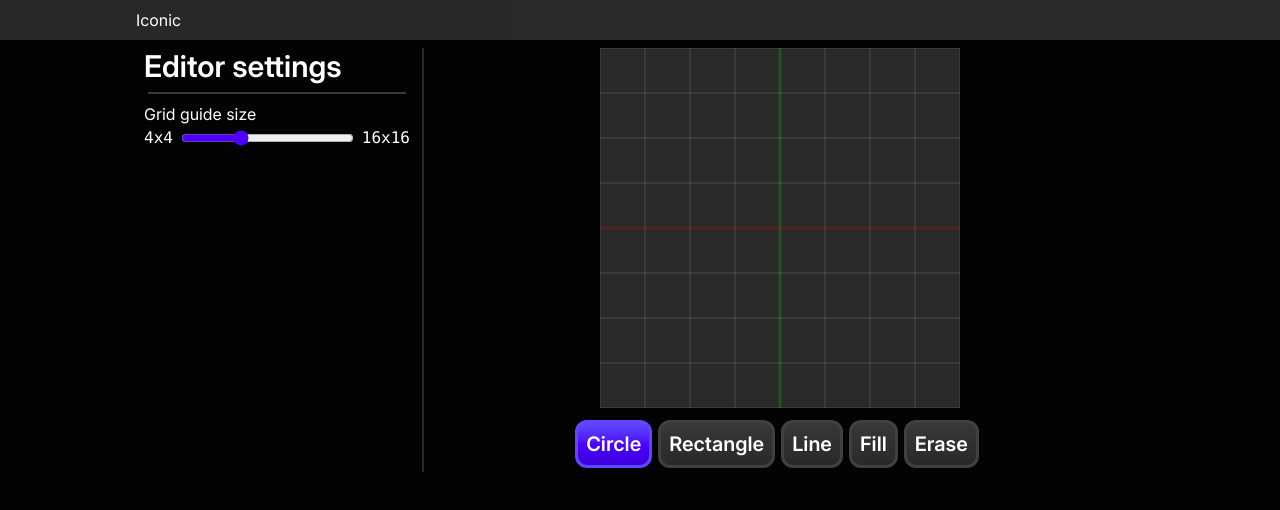
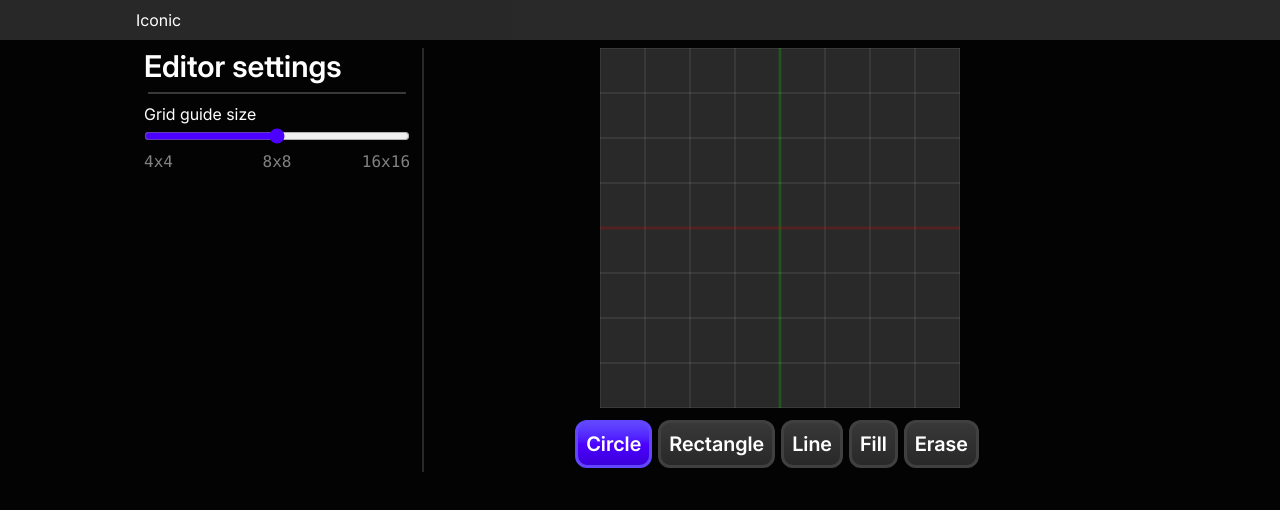
Before and after one commit to FlurryLabs/iconic, a React (Vite) app in the folder iconic/: page /editor in a window 1280 px wide. Shown: the top 510 px of the page. Built offline with nearby package versions, Linux system fonts and the light colour scheme.

Commit message:
Change grid size guide increments

```diff
--- a/iconic/src/pages/Editor.jsx
+++ b/iconic/src/pages/Editor.jsx
@@ -113,11 +113,11 @@ export default function Editor() {
                     <hr />
                     <div>
                         <div>Grid guide size</div>
-                        <div className="flex gap-2">
-                            <div className="font-mono">4x4</div>
-                            <input onInput={(e) => { setGridSize(e.target.value) }} type="range" min={4} max={16} step={4} defaultValue={8} className="flex-1" />
-                            <div className="font-mono">16x16</div>
-
+                        <input onInput={(e) => { setGridSize([4, 8, 16][Number(e.target.value) - 1]) }} type="range" min={1} max={3} defaultValue={2} className="w-full" />
+                        <div className="flex flex-row w-full opacity-50">
+                            <div className="font-mono flex-1 text-left">4x4</div>
+                            <div className="font-mono flex-1 text-center">8x8</div>
+                            <div className="font-mono flex-1 text-right">16x16</div>
                         </div>
                     </div>
                 </div>
```
